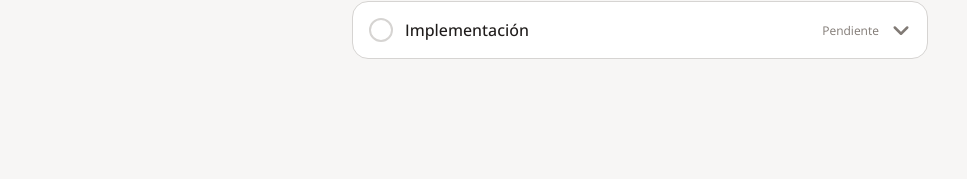
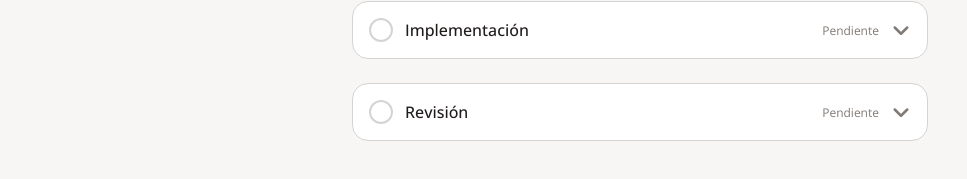
Before and after one commit to josemerca/control-tower-plugin, a React (Vite) app in the folder frontend/: page / in a window 1280 px wide. Shown: the part 577-756 px from the top of the page, without its empty margins (0-967 px from the left). Built offline with nearby package versions, Linux system fonts and the light colour scheme.

Commit message:
feat: show where the delivery of a plan stands and link its pull request

```diff
--- a/frontend/src/app/plan-events/client.ts
+++ b/frontend/src/app/plan-events/client.ts
@@ -3,13 +3,11 @@ import {
   PlanEventsListener,
   PlanEventsSubscription,
   PlanFailure,
-  PlanState,
 } from 'app/plan-events/PlanEvents.types'
 
 const PATH = '/plan-events'
 const MESSAGE_EVENT = 'message'
 const FAILURE_EVENT = 'error'
-const LAST_STATE: PlanState = 'ready'
 
 const carriesData = (event: Event): event is MessageEvent<string> => 'data' in event
 
@@ -23,9 +21,8 @@ const watch = (issue: number, repo: string, listener: PlanEventsListener): PlanE
   }
 
   source.addEventListener(MESSAGE_EVENT, (event: MessageEvent<string>) => {
-    const { state } = JSON.parse(event.data) as PlanEvent
-    if (state === LAST_STATE) settle()
-    listener.onState(state)
+    const { state, pullRequest } = JSON.parse(event.data) as PlanEvent
+    listener.onState(state, pullRequest ?? null)
   })
 
   source.addEventListener(FAILURE_EVENT, (event: Event) => {
--- /dev/null
+++ b/frontend/src/app/plan-events/components/delivery-progress/DeliveryProgress.css
@@ -0,0 +1,9 @@
+.delivery-progress {
+  display: flex;
+  flex-direction: column;
+  gap: 16px;
+}
+
+.delivery-progress__state {
+  margin: 0;
+}
--- /dev/null
+++ b/frontend/src/app/plan-events/components/delivery-progress/DeliveryProgress.tsx
@@ -0,0 +1,35 @@
+import { PlanProgress } from 'app/plan-events/usePlanProgress'
+import { Banner } from 'system-ui/banner'
+import './DeliveryProgress.css'
+
+const UNREACHABLE_MESSAGE = 'No se pudo contactar con el backend'
+
+type DeliveryProgressProps = {
+  progress: PlanProgress
+}
+
+const DeliveryProgress = ({ progress }: DeliveryProgressProps) => (
+  <section className="delivery-progress" aria-label="Progreso de la entrega">
+    {progress.phase === 'implementing' && (
+      <p className="delivery-progress__state" role="status">Implementando…</p>
+    )}
+    {progress.phase === 'in-review' && (
+      <p className="delivery-progress__state" role="status" aria-live="polite">
+        <a href={progress.pullRequest.url} target="_blank" rel="noreferrer">
+          Pull request #{progress.pullRequest.number}
+        </a>{' '}
+        en revisión
+      </p>
+    )}
+    {progress.phase === 'fixing' && (
+      <p className="delivery-progress__state" role="status" aria-live="polite">
+        Corrigiendo lo pedido…
+      </p>
+    )}
+    {progress.phase === 'failed' && <Banner type="error" role="alert" title={progress.error} />}
+    {progress.phase === 'unreachable' && <Banner type="error" role="alert" title={UNREACHABLE_MESSAGE} />}
+  </section>
+)
+
+export { DeliveryProgress }
+export type { DeliveryProgressProps }
--- /dev/null
+++ b/frontend/src/app/plan-events/components/delivery-progress/index.ts
@@ -0,0 +1,2 @@
+export { DeliveryProgress } from './DeliveryProgress'
+export type { DeliveryProgressProps } from './DeliveryProgress'
--- a/frontend/src/app/plan-events/components/plan-progress/PlanProgress.tsx
+++ b/frontend/src/app/plan-events/components/plan-progress/PlanProgress.tsx
@@ -1,5 +1,5 @@
 import { useEffect } from 'react'
-import { usePlanProgress } from 'app/plan-events/usePlanProgress'
+import { PlanProgress as PlanProgressState } from 'app/plan-events/usePlanProgress'
 import { StartedPlan } from 'app/start-plan/StartPlan.types'
 import { Banner } from 'system-ui/banner'
 import './PlanProgress.css'
@@ -8,12 +8,11 @@ const UNREACHABLE_MESSAGE = 'No se pudo contactar con el backend'
 
 type PlanProgressProps = {
   plan: StartedPlan
+  progress: PlanProgressState
   onReady: () => void
 }
 
-const PlanProgress = ({ plan, onReady }: PlanProgressProps) => {
-  const progress = usePlanProgress(plan.issue.number, plan.repo)
-
+const PlanProgress = ({ plan, progress, onReady }: PlanProgressProps) => {
   useEffect(() => {
     if (progress.phase === 'ready') onReady()
   }, [onReady, progress.phase])
--- a/frontend/src/app/plan-events/usePlanProgress.ts
+++ b/frontend/src/app/plan-events/usePlanProgress.ts
@@ -1,22 +1,31 @@
 import { useEffect, useState } from 'react'
 import { PlanEventsClient } from 'app/plan-events/client'
+import { PullRequest } from 'app/plan-events/PlanEvents.types'
 
 type PlanProgress =
   | { phase: 'connecting' }
   | { phase: 'writing' }
   | { phase: 'ready' }
+  | { phase: 'implementing' }
+  | { phase: 'in-review'; pullRequest: PullRequest }
+  | { phase: 'fixing'; pullRequest: PullRequest }
   | { phase: 'failed'; error: string }
   | { phase: 'unreachable' }
 
 const CONNECTING: PlanProgress = { phase: 'connecting' }
 
-const usePlanProgress = (issue: number, repo: string): PlanProgress => {
+const usePlanProgress = (issue: number | null, repo: string | null): PlanProgress => {
   const [progress, setProgress] = useState<PlanProgress>(CONNECTING)
 
   useEffect(() => {
+    if (issue === null || repo === null) return
     setProgress(CONNECTING)
     const subscription = PlanEventsClient.watch(issue, repo, {
-      onState: (state) => setProgress({ phase: state }),
+      onState: (state, pullRequest) => setProgress(
+        pullRequest === null
+          ? ({ phase: state } as PlanProgress)
+          : ({ phase: state, pullRequest } as PlanProgress)
+      ),
       onFailure: (error) => setProgress({ phase: 'failed', error }),
       onUnreachable: () => setProgress({ phase: 'unreachable' }),
     })
--- a/frontend/src/pages/home/Home.tsx
+++ b/frontend/src/pages/home/Home.tsx
@@ -1,6 +1,8 @@
-import { useCallback, useState } from 'react'
+import { useCallback, useEffect, useState } from 'react'
 import { ImplementPlanAction } from 'app/implement-plan/components/implement-plan-action'
+import { DeliveryProgress } from 'app/plan-events/components/delivery-progress'
 import { PlanProgress } from 'app/plan-events/components/plan-progress'
+import { PlanProgress as PlanProgressState, usePlanProgress } from 'app/plan-events/usePlanProgress'
 import { StartPlanForm } from 'app/start-plan/components/start-plan-form'
 import { StartedPlan } from 'app/start-plan/StartPlan.types'
 import { Button } from 'system-ui/button'
@@ -8,14 +10,16 @@ import { TopBar } from 'system-ui/top-bar'
 import { WorkflowStep, WorkflowStepStatus } from 'system-ui/workflow-step'
 import './Home.css'
 
-type WorkflowStepName = 'request' | 'plan' | 'implementation'
+type WorkflowStepName = 'request' | 'plan' | 'implementation' | 'review'
+
+const DELIVERED: PlanProgressState['phase'][] = ['in-review', 'fixing']
 
 const Home = () => {
   const [started, setStarted] = useState<StartedPlan | null>(null)
   const [isPlanReady, setIsPlanReady] = useState(false)
-  const [isImplementationStarted, setIsImplementationStarted] = useState(false)
   const [expandedStep, setExpandedStep] = useState<WorkflowStepName>('request')
   const [requestFormVersion, setRequestFormVersion] = useState(0)
+  const progress = usePlanProgress(started?.issue.number ?? null, started?.repo ?? null)
 
   const expand = (step: WorkflowStepName) => (isExpanded: boolean) => {
     if (isExpanded) setExpandedStep(step)
@@ -34,14 +38,23 @@ const Home = () => {
   const startAnotherPlan = () => {
     setStarted(null)
     setIsPlanReady(false)
-    setIsImplementationStarted(false)
     setExpandedStep('request')
     setRequestFormVersion((version) => version + 1)
   }
 
+  const isDelivered = DELIVERED.includes(progress.phase)
+  const showsDelivery = isPlanReady && progress.phase !== 'ready'
+
+  useEffect(() => {
+    if (showsDelivery) setExpandedStep('review')
+  }, [showsDelivery])
+
   const requestStatus: WorkflowStepStatus = started === null ? 'active' : 'completed'
   const planStatus: WorkflowStepStatus = started === null ? 'pending' : isPlanReady ? 'completed' : 'active'
-  const implementationStatus: WorkflowStepStatus = isPlanReady ? 'active' : 'pending'
+  const implementationStatus: WorkflowStepStatus = !isPlanReady
+    ? 'pending'
+    : isDelivered ? 'completed' : 'active'
+  const reviewStatus: WorkflowStepStatus = isDelivered ? 'active' : 'pending'
 
   return (
     <div className="home">
@@ -67,6 +80,7 @@ const Home = () => {
             <PlanProgress
               key={`${started.repo}:${started.issue.number}`}
               plan={started}
+              progress={progress}
               onReady={planReady}
             />
           </WorkflowStep>
@@ -79,9 +93,18 @@ const Home = () => {
           onExpandedChange={expand('implementation')}
         >
           {started !== null && isPlanReady && (
-            <ImplementPlanAction plan={started} onImplementationStarted={() => setIsImplementationStarted(true)} />
+            <ImplementPlanAction plan={started} onImplementationStarted={() => undefined} />
           )}
-          {isImplementationStarted && (
+        </WorkflowStep>
+        <WorkflowStep
+          title="Revisión"
+          status={reviewStatus}
+          isExpanded={expandedStep === 'review'}
+          canCollapse={expandedStep !== 'review'}
+          onExpandedChange={expand('review')}
+        >
+          <DeliveryProgress progress={progress} />
+          {isDelivered && (
             <Button className="home__start-another" type="button" variant="secondary" onClick={startAnotherPlan}>
               Arrancar otro plan
             </Button>
```
Also changed, not shown: frontend/src/__scenarios__/PlanEventsMother.ts (+11 -0 lines), frontend/src/app/plan-events/PlanEvents.types.ts (+8 -2 lines), 2 other files (tests, documents, lock files or other folders).
